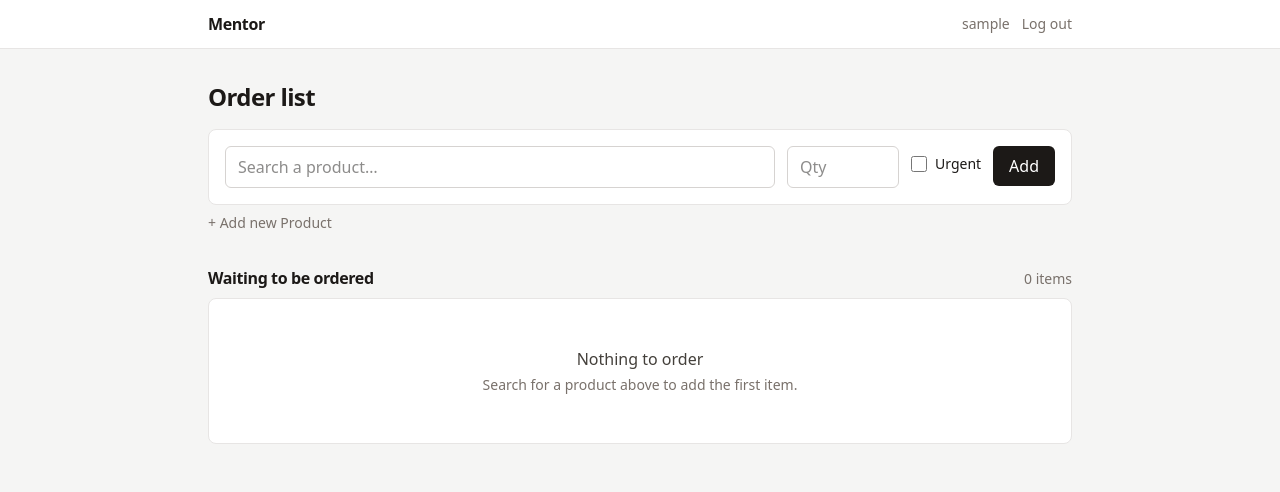
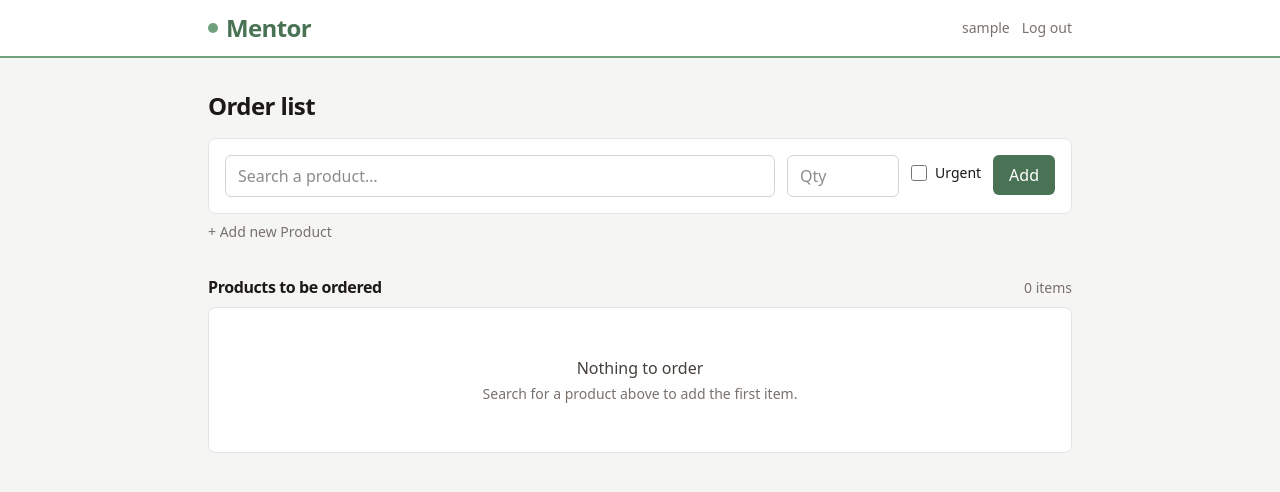
Before and after one commit to marketosan/Mentor-Product-Orders, a Django app: page / in a window 1280 px wide. Shown: the top 492 px of the page. Run offline with Django 5.2, Linux system fonts and the light colour scheme; the visitor is signed in with stand-in values (Sample User, id 1); data comes from the database, SQL or seed files in the repository; data that the repository does not hold is empty.

Commit message:
Apply the shop's green and enlarge the wordmark
Mentor now reads at 24px bold with a brand dot beside it, and the header
carries a green rule along its lower edge.

#71a07c measures 2.99:1 against white, which is below the 3:1 floor even for
large text, so it never carries text or sits behind white text. It appears
where colour alone is decorative -- the mark, the header rule, focus rings,
checkboxes, the highlighted search result. Text and buttons take darker
siblings of the same hue: #4a7355 at 5.42:1, #3d6047 at 7.09:1 for hover and
the toast.

Urgent stays red. It means something, and folding it into the brand palette
would cost the distinction.

Co-Authored-By: Claude Opus 5 <noreply@anthropic.com>

```diff
--- a/templates/base.html
+++ b/templates/base.html
@@ -15,9 +15,17 @@
       hx-headers='{"X-CSRFToken": "{{ csrf_token }}"}'>
 
 {% if user.is_authenticated %}
-<header class="bg-white border-b border-stone-200">
-  <div class="mx-auto max-w-4xl px-4 py-3 flex items-center justify-between">
-    <a href="{% url 'order_list' %}" class="font-semibold tracking-tight">Mentor</a>
+<header class="border-b-2 border-[#71a07c] bg-white">
+  <div class="mx-auto flex max-w-4xl items-center justify-between px-4 py-3">
+    {% comment %}
+      #71a07c measures 2.99:1 on white, below the 3:1 floor even for large
+      text, so it appears as the mark while the wordmark takes a darker
+      sibling of the same hue at 5.42:1.
+    {% endcomment %}
+    <a href="{% url 'order_list' %}" class="flex items-center gap-2 text-2xl font-bold tracking-tight text-[#4a7355]">
+      <span class="h-2.5 w-2.5 rounded-full bg-[#71a07c]" aria-hidden="true"></span>
+      Mentor
+    </a>
     <div class="flex items-center gap-3 text-sm">
       <span class="text-stone-500">
         {{ user.username }}{% if user.is_shop_admin %} &middot; admin{% endif %}
@@ -59,7 +67,7 @@
   .toast {
     max-width: 100%;
     border-radius: 9999px;
-    background: #1c1917;
+    background: #3d6047;
     padding: .55rem 1.1rem;
     font-size: .875rem;
     color: #fafaf9;
--- a/templates/orders/_duplicate_warning.html
+++ b/templates/orders/_duplicate_warning.html
@@ -27,14 +27,14 @@
     <div class="mt-1 flex items-center gap-2">
       <input type="number" name="quantity" id="dup-quantity" step="0.001" min="0" required
              inputmode="decimal" value="{{ existing.quantity|floatformat:'-3' }}"
-             class="w-32 rounded-md border border-stone-300 px-3 py-3 text-base focus:border-stone-900 focus:outline-none">
+             class="w-32 rounded-md border border-stone-300 px-3 py-3 text-base focus:border-[#71a07c] focus:outline-none">
       <span class="text-sm text-stone-500">{{ existing.product.unit }}</span>
     </div>
 
     <label class="mt-3 flex cursor-pointer items-center gap-2 text-sm select-none">
       <input type="checkbox" name="urgent" value="1"
              {% if existing.urgency == "high" %}checked{% endif %}
-             class="h-4 w-4 rounded border-stone-300 accent-stone-900">
+             class="h-4 w-4 rounded border-stone-300 accent-[#71a07c]">
       Urgent
     </label>
 
@@ -44,7 +44,7 @@
         Cancel
       </button>
       <button type="submit"
-              class="flex-1 rounded-md bg-stone-900 px-4 py-3 text-base text-white hover:bg-stone-700">
+              class="flex-1 rounded-md bg-[#4a7355] px-4 py-3 text-base text-white hover:bg-[#3d6047]">
         Update quantity
       </button>
     </div>
--- a/templates/orders/_panel.html
+++ b/templates/orders/_panel.html
@@ -16,23 +16,23 @@
                hx-trigger="input delay:150ms"
                hx-target="#product-results"
                hx-swap="innerHTML"
-               class="w-full rounded-md border border-stone-300 px-3 py-2 focus:border-stone-900 focus:outline-none">
+               class="w-full rounded-md border border-stone-300 px-3 py-2 focus:border-[#71a07c] focus:outline-none">
         <input type="hidden" name="product" id="product-id">
         {# Positioning only; the styled dropdown itself comes from the server. #}
         <div id="product-results" class="absolute z-10 mt-1 w-full"></div>
       </div>
 
       <input type="number" name="quantity" id="quantity" step="0.001" min="0" placeholder="Qty"
-             class="w-28 rounded-md border border-stone-300 px-3 py-2 focus:border-stone-900 focus:outline-none">
+             class="w-28 rounded-md border border-stone-300 px-3 py-2 focus:border-[#71a07c] focus:outline-none">
 
       <label class="flex cursor-pointer items-center gap-2 py-2 text-sm select-none">
         <input type="checkbox" name="urgent" value="1"
-               class="h-4 w-4 rounded border-stone-300 accent-stone-900">
+               class="h-4 w-4 rounded border-stone-300 accent-[#71a07c]">
         Urgent
       </label>
 
       <button type="submit"
-              class="rounded-md bg-stone-900 px-4 py-2 text-white hover:bg-stone-700">Add</button>
+              class="rounded-md bg-[#4a7355] px-4 py-2 text-white hover:bg-[#3d6047]">Add</button>
     </div>
 
     {% for field_errors in add_form.errors.values %}
@@ -53,7 +53,7 @@
 
   {# ---- Open items ------------------------------------------------------ #}
   <div class="mt-8 flex items-baseline justify-between gap-3">
-    <h2 class="font-semibold tracking-tight text-stone-900">Waiting to be ordered</h2>
+    <h2 class="font-semibold tracking-tight text-stone-900">Products to be ordered</h2>
     <span class="text-sm text-stone-500">
       {{ items|length }} item{{ items|length|pluralize }}
     </span>
@@ -73,16 +73,16 @@
 
           <input type="number" name="quantity" step="0.001" min="0" value="{{ item.quantity|floatformat:'-3' }}"
                  autofocus
-                 class="w-28 rounded-md border border-stone-300 px-3 py-1.5 focus:border-stone-900 focus:outline-none">
+                 class="w-28 rounded-md border border-stone-300 px-3 py-1.5 focus:border-[#71a07c] focus:outline-none">
           <span class="text-sm text-stone-500">{{ item.product.unit }}</span>
 
           <label class="flex cursor-pointer items-center gap-2 text-sm select-none">
             <input type="checkbox" name="urgent" value="1" {% if item.urgency == 'high' %}checked{% endif %}
-                   class="h-4 w-4 rounded border-stone-300 accent-stone-900">
+                   class="h-4 w-4 rounded border-stone-300 accent-[#71a07c]">
             Urgent
           </label>
 
-          <button type="submit" class="rounded-md bg-stone-900 px-3 py-1.5 text-sm text-white hover:bg-stone-700">Save</button>
+          <button type="submit" class="rounded-md bg-[#4a7355] px-3 py-1.5 text-sm text-white hover:bg-[#3d6047]">Save</button>
           <button type="button" hx-get="{% url 'panel' %}" hx-target="#panel" hx-swap="outerHTML"
                   class="text-sm text-stone-500 hover:text-stone-900">Cancel</button>
 
--- a/templates/orders/order_list.html
+++ b/templates/orders/order_list.html
@@ -17,7 +17,7 @@
 <style>
   /* Plain CSS on purpose: this state is only ever applied at runtime, and a
      CDN Tailwind build generates styles from the classes it finds in markup. */
-  #product-results .search-result[aria-selected="true"] { background-color: #e7e5e4; }
+  #product-results .search-result[aria-selected="true"] { background-color: #e8f0ea; }
 
   #modal {
     border: 0;
--- a/templates/registration/login.html
+++ b/templates/registration/login.html
@@ -17,17 +17,17 @@
     <div>
       <label for="{{ form.username.id_for_label }}" class="block text-sm font-medium">Username</label>
       <input type="text" name="username" id="{{ form.username.id_for_label }}" autofocus required
-             class="mt-1 w-full rounded-md border border-stone-300 px-3 py-2 focus:border-stone-900 focus:outline-none">
+             class="mt-1 w-full rounded-md border border-stone-300 px-3 py-2 focus:border-[#71a07c] focus:outline-none">
     </div>
 
     <div>
       <label for="{{ form.password.id_for_label }}" class="block text-sm font-medium">Password</label>
       <input type="password" name="password" id="{{ form.password.id_for_label }}" required
-             class="mt-1 w-full rounded-md border border-stone-300 px-3 py-2 focus:border-stone-900 focus:outline-none">
+             class="mt-1 w-full rounded-md border border-stone-300 px-3 py-2 focus:border-[#71a07c] focus:outline-none">
     </div>
 
     <button type="submit"
-            class="w-full rounded-md bg-stone-900 px-4 py-2 text-white hover:bg-stone-700">
+            class="w-full rounded-md bg-[#4a7355] px-4 py-2 text-white hover:bg-[#3d6047]">
       Log in
     </button>
   </form>
```
Also changed, not shown: templates/orders/_product_form.html (+5 -5 lines).
